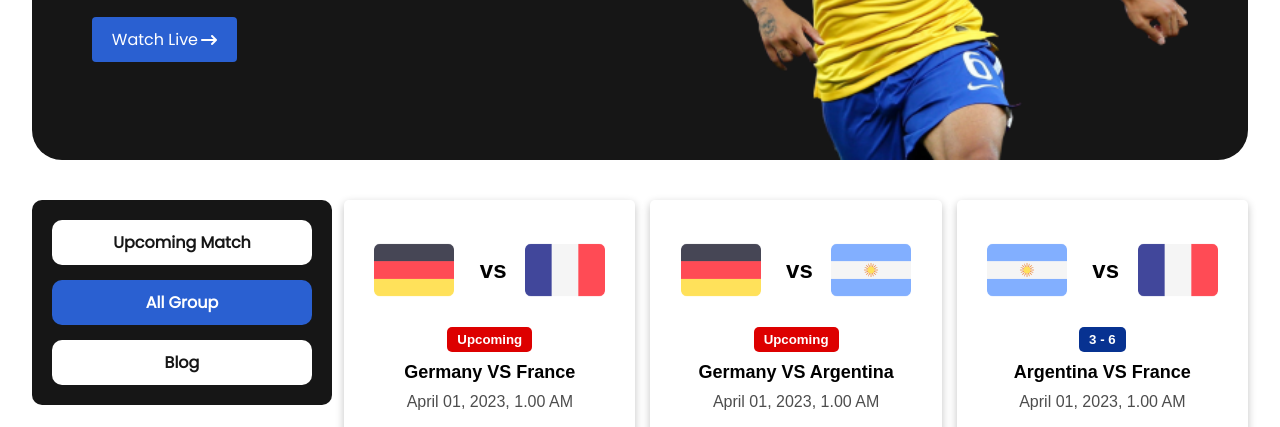
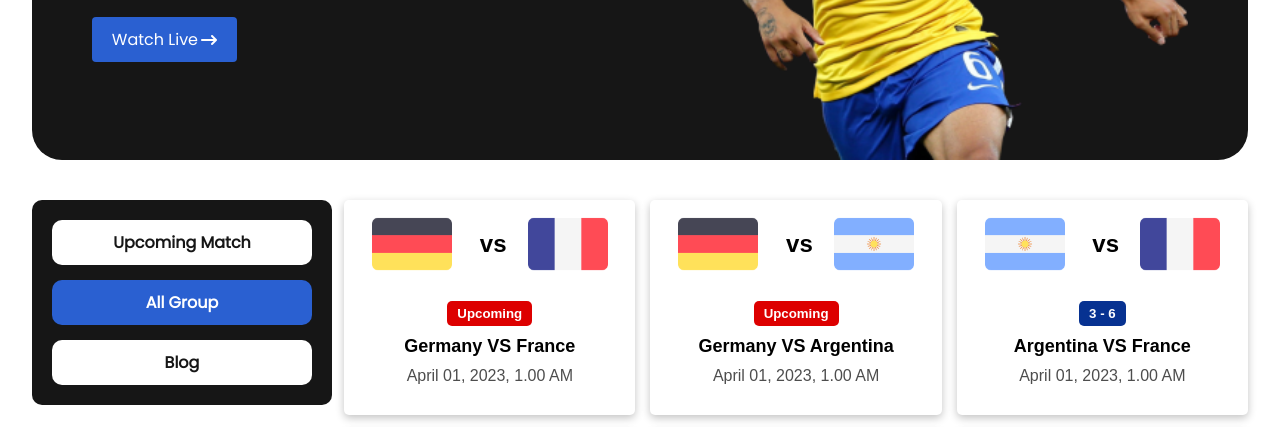
Before and after one commit to Programmer-Mehadi/football-frenzy, a plain HTML site: page all_group.html in a window 1280 px wide. Shown: the part 356-783 px from the top of the page. Drawn offline with Linux system fonts and the light colour scheme.

Commit message:
width solve

```diff
--- a/style.css
+++ b/style.css
@@ -131,6 +131,7 @@ article {
 }
 
 article .img {
+  width: 100%;
   height: 180px;
   background-repeat: no-repeat;
   border-radius: 5px;
@@ -254,8 +255,8 @@ article .thu {
 .all-group .match-img {
   display: grid;
   grid-template-columns: 1fr 20px 1fr;
-  padding: 30px 20px 0px 20px;
-  column-gap: 15px;
+  padding: 1.5% 1% 0px 1%;
+  column-gap: 1%;
   justify-content: space-around;
   align-items: center;
 }
```
